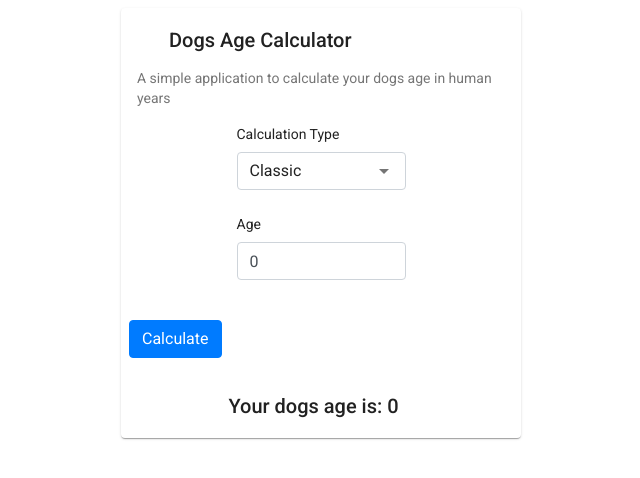
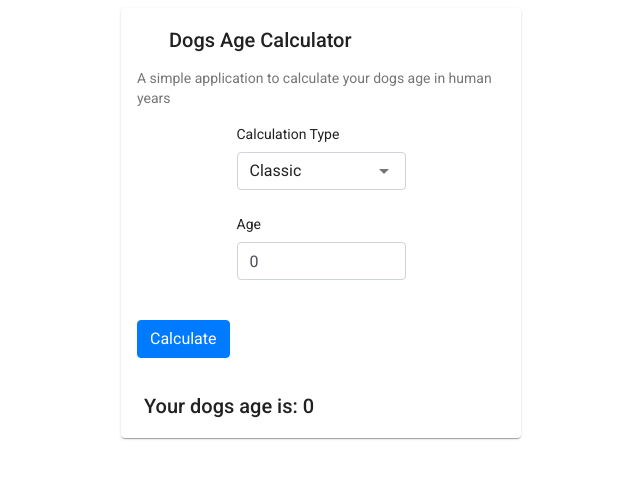
Before and after one commit to boogermanus/DogsAge, an Angular app: page / in a window 1280 px wide. Shown: the top 478 px of the page, without its empty margins (323-963 px from the left). Built offline with nearby package versions, Linux system fonts and the light colour scheme.

Commit message:
more layout changes

```diff
--- a/src/app/dogs-age/dogs-age.component.html
+++ b/src/app/dogs-age/dogs-age.component.html
@@ -42,10 +42,10 @@
             </form>
         </mat-card-content>
         <mat-card-actions>
-            <button class="btn btn-primary" (click)="calculate()">Calculate</button>
+            <button class="btn btn-primary ml-2" (click)="calculate()">Calculate</button>
         </mat-card-actions>
         <mat-card-footer>
-            <div class="row justify-content-center mt-4">
+            <div class="row mt-4 ml-2">
                 <div class="col-md-6">
                     <h2>Your dogs age is: {{dogsAge}}</h2>
                 </div>
```
